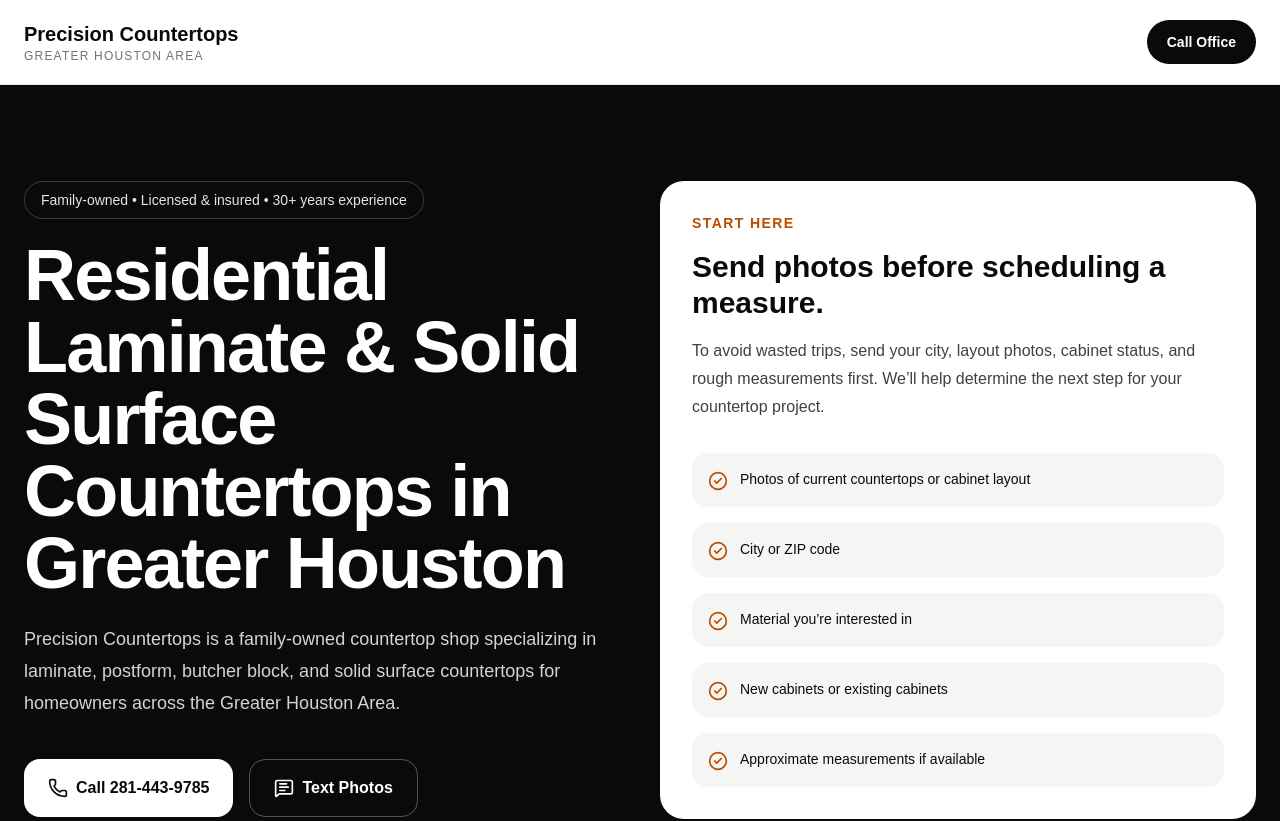
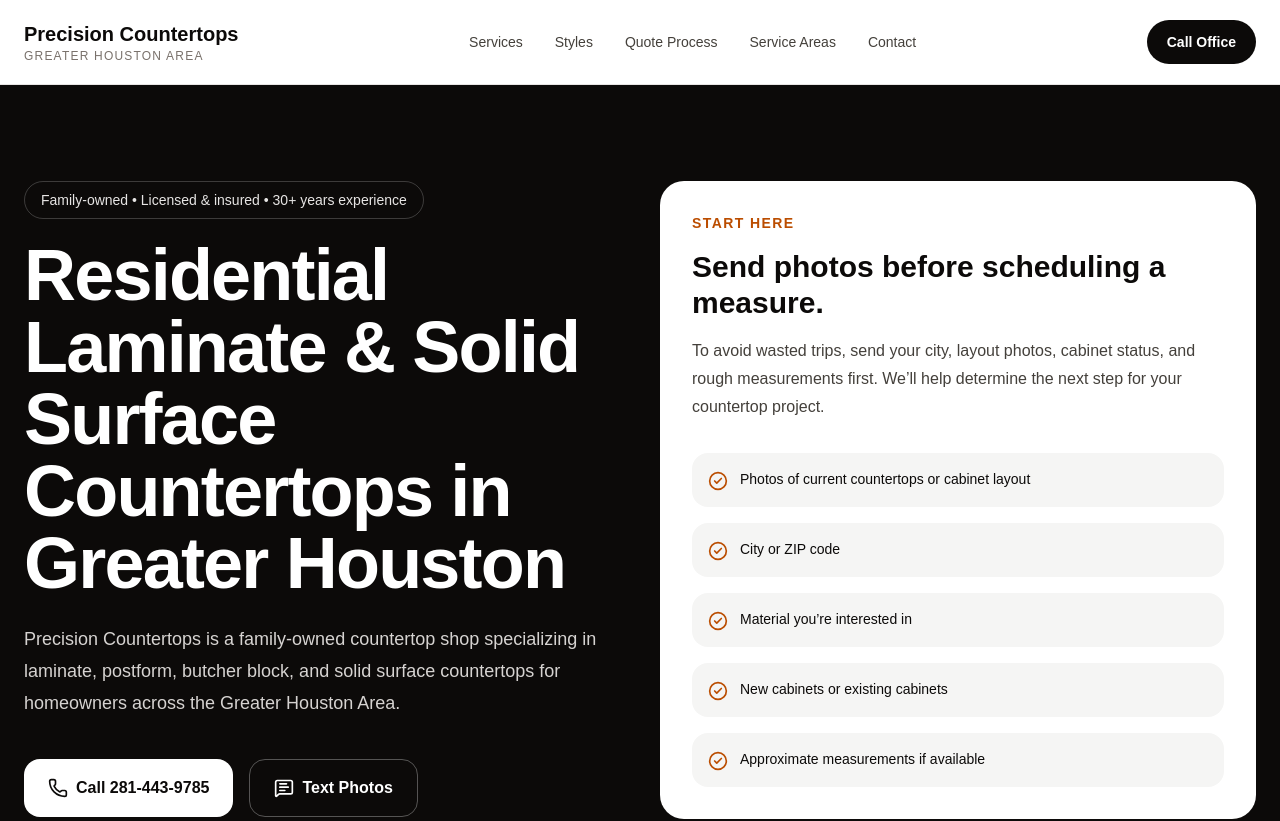
Before and after one commit to antg186/precision-countertops, a Next.js app: page / in a window 1280 px wide. Shown: the top 821 px of the page. Built offline with nearby package versions, Linux system fonts and the light colour scheme.

Commit message:
Fix service areas naviagation target

```diff
--- a/src/app/page.js
+++ b/src/app/page.js
@@ -83,7 +83,7 @@
 export default function Home() {
   return (
     <main className="min-h-screen bg-stone-50 text-stone-950">
-      <header className="border-b border-stone-200 bg-white">
+      <header className="sticky top-0 z-50 border-b border-stone-200 bg-white/90 backdrop-blur">
   <div className="mx-auto flex max-w-7xl items-center justify-between px-6 py-5">
     <div>
       <p className="text-xl font-bold">Precision Countertops</p>
@@ -91,6 +91,24 @@
         Greater Houston Area
       </p>
     </div>
+
+    <nav className="hidden items-center gap-8 text-sm font-medium text-stone-700 md:flex">
+      <a href="#services" className="hover:text-stone-950">
+        Services
+      </a>
+      <a href="#styles" className="hover:text-stone-950">
+        Styles
+      </a>
+      <a href="#process" className="hover:text-stone-950">
+        Quote Process
+      </a>
+      <a href="#areas" className="hover:text-stone-950">
+        Service Areas
+      </a>
+      <a href="#contact" className="hover:text-stone-950">
+        Contact
+      </a>
+    </nav>
 
     <a
       href="tel:2814439785"
@@ -168,7 +186,7 @@
         </div>
       </section>
 
-      <section className="mx-auto max-w-7xl px-6 py-16">
+      <section className="mx-auto max-w-7xl px-6 py-20">
         <div className="grid gap-5 md:grid-cols-4">
           {trustPoints.map((point) => (
             <div key={point.title} className="rounded-3xl border border-stone-200 bg-white p-6 shadow-sm">
@@ -184,7 +202,7 @@
         </div>
       </section>
 
-      <section className="bg-white px-6 py-20">
+      <section id="services" className="bg-white px-6 py-20">
         <div className="mx-auto max-w-7xl">
           <p className="text-sm font-bold uppercase tracking-widest text-amber-700">
             Our Services
@@ -204,7 +222,7 @@
         </div>
       </section>
 
-            <section className="bg-stone-100 px-6 py-20">
+            <section id="styles" className="bg-stone-100 px-6 py-20">
         <div className="mx-auto max-w-7xl">
           <div className="max-w-3xl">
             <p className="text-sm font-bold uppercase tracking-widest text-amber-700">
@@ -376,7 +394,7 @@
         </div>
       </section>
 
-      <section className="mx-auto max-w-7xl px-6 py-20">
+      <section id="areas" className="mx-auto max-w-7xl px-6 py-20">
         <p className="text-sm font-bold uppercase tracking-widest text-amber-700">
           Service Areas
         </p>
@@ -394,7 +412,7 @@
         </div>
       </section>
 
-      <section className="bg-stone-950 px-6 py-20 text-white">
+      <section id="contact" className="bg-stone-950 px-6 py-20 text-white">
         <div className="mx-auto max-w-7xl">
           <p className="text-sm font-bold uppercase tracking-widest text-amber-300">
             Contact
```
Lines whose indentation alone changed are shown as unchanged.
